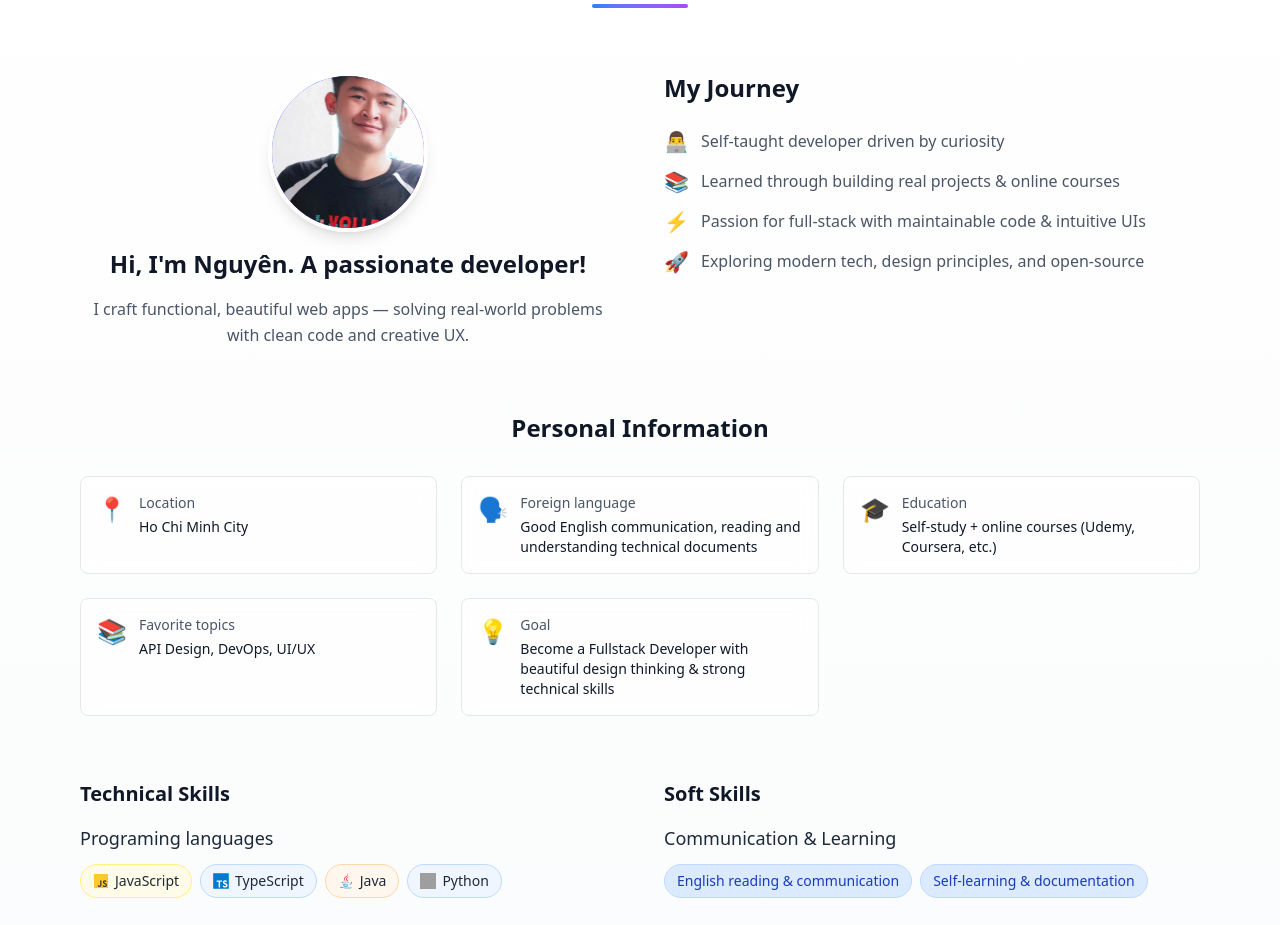
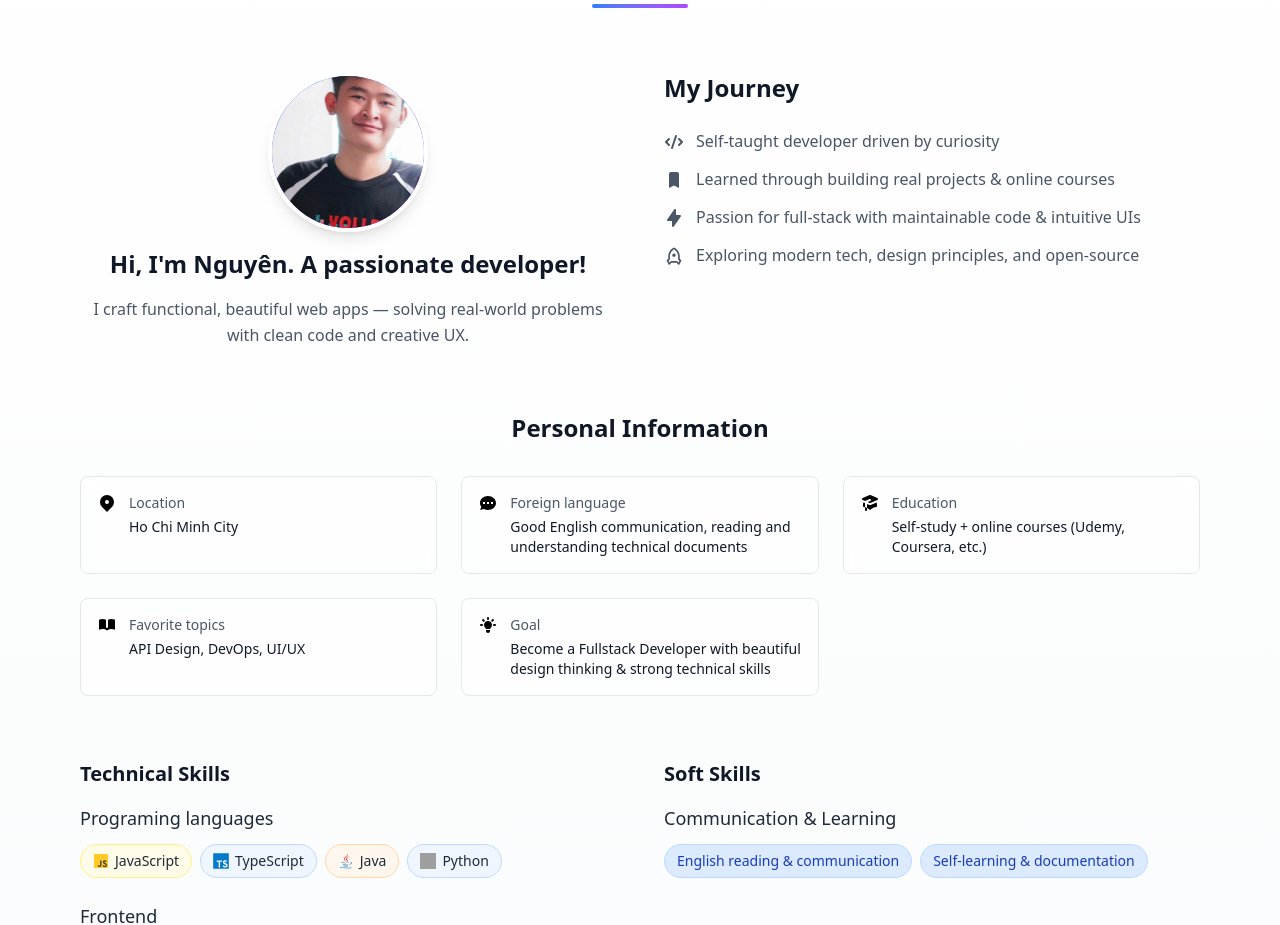
Before and after one commit to NguyenNguyen0/my-portfolio, a Next.js app: page / in a window 1280 px wide. Shown: the part 1020-1945 px from the top of the page. Built offline with nearby package versions, Linux system fonts and the light colour scheme; grey boxes are pictures that could not be loaded.

Commit message:
feat: Replace string icons with React icons in AboutMe component and update PersonalInfoCard props

```diff
--- a/src/components/ui/AboutMe.tsx
+++ b/src/components/ui/AboutMe.tsx
@@ -4,31 +4,41 @@ import { Avatar } from './Avatar';
 import { PersonalInfoCard } from './PersonalInfoCard';
 import { SkillsSection } from './SkillsSection';
 import { Quote } from './Quote';
-import { title } from 'process';
+import {
+	HiLocationMarker,
+	HiChat,
+	HiAcademicCap,
+	HiBookOpen,
+	HiLightBulb,
+	HiCode,
+	HiBookmark,
+	HiLightningBolt,
+} from 'react-icons/hi';
+import { RiRocketLine } from 'react-icons/ri';
 
 const personalInfo = [
 	{
-		icon: '📍',
+		icon: <HiLocationMarker className='text-xl' />,
 		label: 'Location',
 		value: 'Ho Chi Minh City',
 	},
 	{
-		icon: '🗣️',
+		icon: <HiChat className='text-xl' />,
 		label: 'Foreign language',
 		value: 'Good English communication, reading and understanding technical documents',
 	},
 	{
-		icon: '🎓',
+		icon: <HiAcademicCap className='text-xl' />,
 		label: 'Education',
 		value: 'Self-study + online courses (Udemy, Coursera, etc.)',
 	},
 	{
-		icon: '📚',
+		icon: <HiBookOpen className='text-xl' />,
 		label: 'Favorite topics',
 		value: 'API Design, DevOps, UI/UX',
 	},
 	{
-		icon: '💡',
+		icon: <HiLightBulb className='text-xl' />,
 		label: 'Goal',
 		value: 'Become a Fullstack Developer with beautiful design thinking & strong technical skills',
 	},
@@ -122,28 +132,28 @@ export function AboutMe() {
 							{/* Timeline list */}
 							<div className='space-y-3'>
 								<div className='flex items-start space-x-3 text-gray-600 dark:text-gray-300'>
-									<span className='text-xl'>👨‍💻</span>
+									<HiCode className='text-xl mt-1 flex-shrink-0' />
 									<p className='leading-relaxed'>
 										Self-taught developer driven by
 										curiosity
 									</p>
 								</div>
 								<div className='flex items-start space-x-3 text-gray-600 dark:text-gray-300'>
-									<span className='text-xl'>📚</span>
+									<HiBookmark className='text-xl mt-1 flex-shrink-0' />
 									<p className='leading-relaxed'>
 										Learned through building real projects
 										&amp; online courses
 									</p>
 								</div>
 								<div className='flex items-start space-x-3 text-gray-600 dark:text-gray-300'>
-									<span className='text-xl'>⚡</span>
+									<HiLightningBolt className='text-xl mt-1 flex-shrink-0' />
 									<p className='leading-relaxed'>
 										Passion for full-stack with maintainable
 										code &amp; intuitive UIs
 									</p>
 								</div>
 								<div className='flex items-start space-x-3 text-gray-600 dark:text-gray-300'>
-									<span className='text-xl'>🚀</span>
+									<RiRocketLine className='text-xl mt-1 flex-shrink-0' />
 									<p className='leading-relaxed'>
 										Exploring modern tech, design
 										principles, and open-source
--- a/src/components/ui/PersonalInfoCard.tsx
+++ b/src/components/ui/PersonalInfoCard.tsx
@@ -1,7 +1,9 @@
 'use client';
 
+import { ReactNode } from 'react';
+
 interface PersonalInfoCardProps {
-	icon: string;
+	icon: string | ReactNode;
 	label: string;
 	value: string;
 }
```
